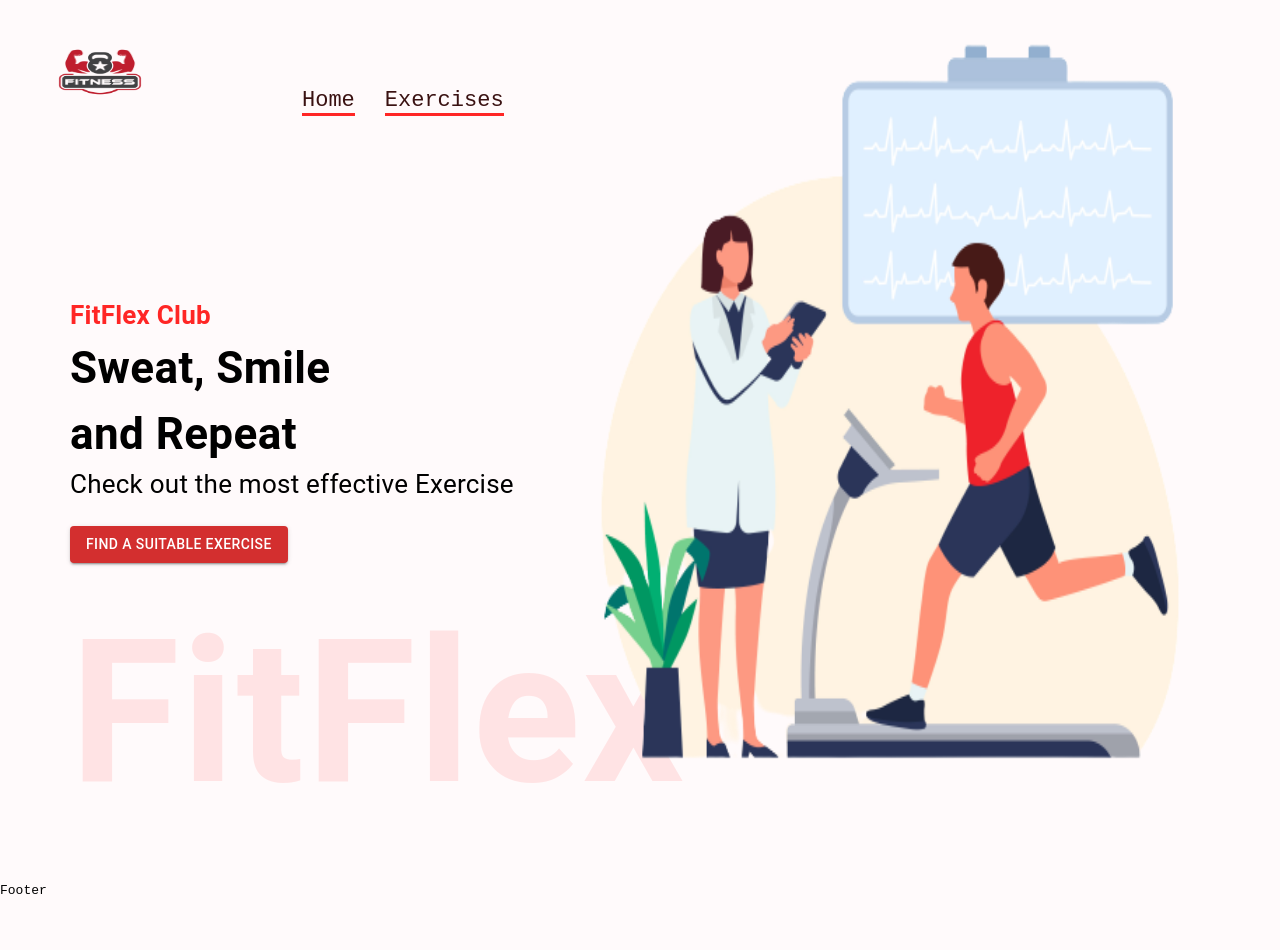
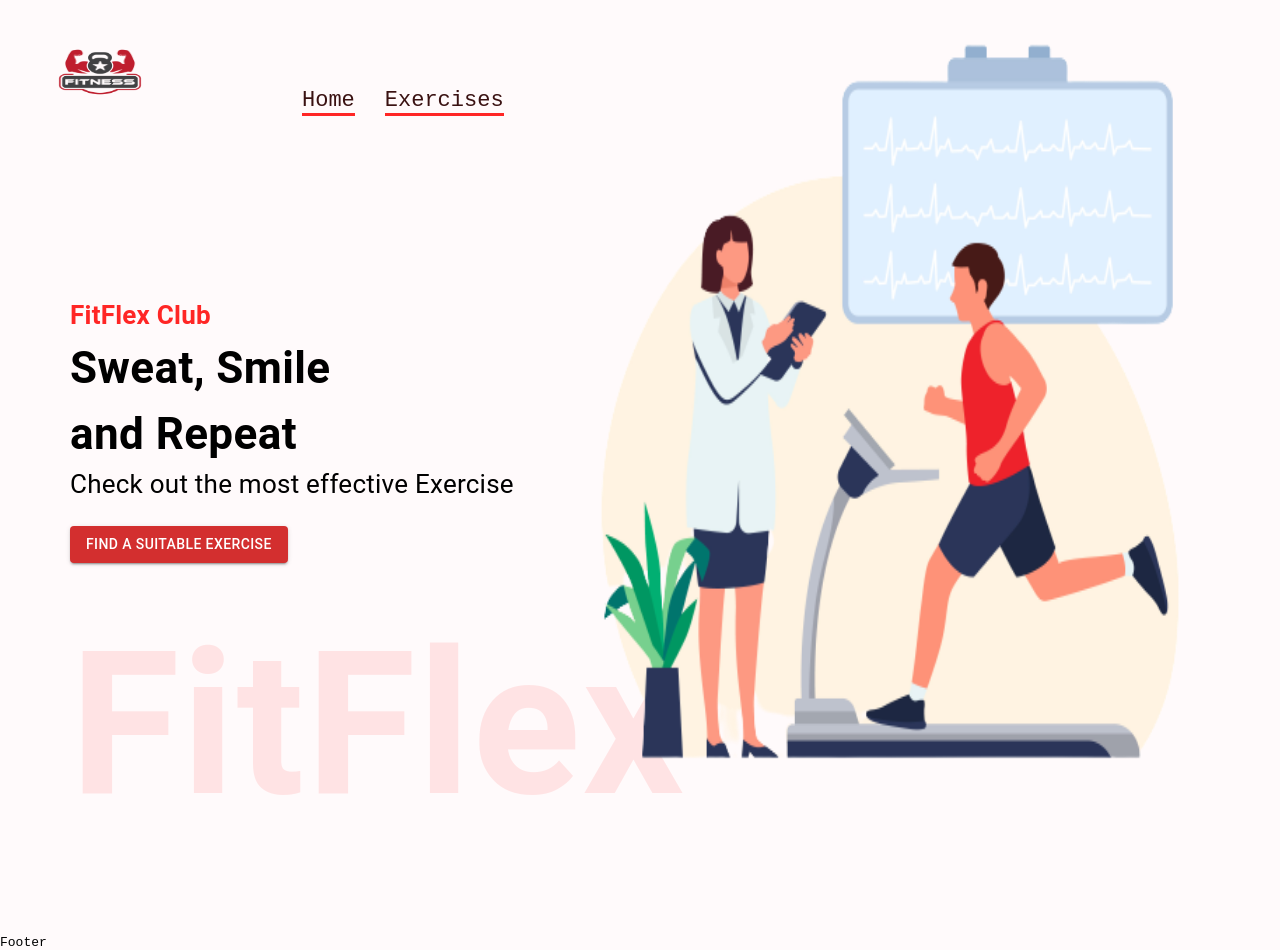
Before and after one commit to jrshittu/gym-app, a React (Create React App) app: page / in a window 1280 px wide. Before the commit the page ends 898 px from the top, so only its background shows below. Built offline with nearby package versions, Linux system fonts and the light colour scheme.

Commit message:
All through with banner

```diff
--- a/src/components/HeroBanner.js
+++ b/src/components/HeroBanner.js
@@ -20,7 +20,7 @@ function HeroBanner() {
       </Typography>
       <Button variant='contained' color='error' href='#exercises'>Find a suitable Exercise</Button>
       <Typography
-         fontWeight={600} color='#ff2625' fontSize='200px'
+         fontWeight={600} color='#ff2625' fontSize='200px' mt='12px' mb='40px'
          sx={{opacity: 0.1, display: { lg: "block", xs:"none"}
 
         }}
```
